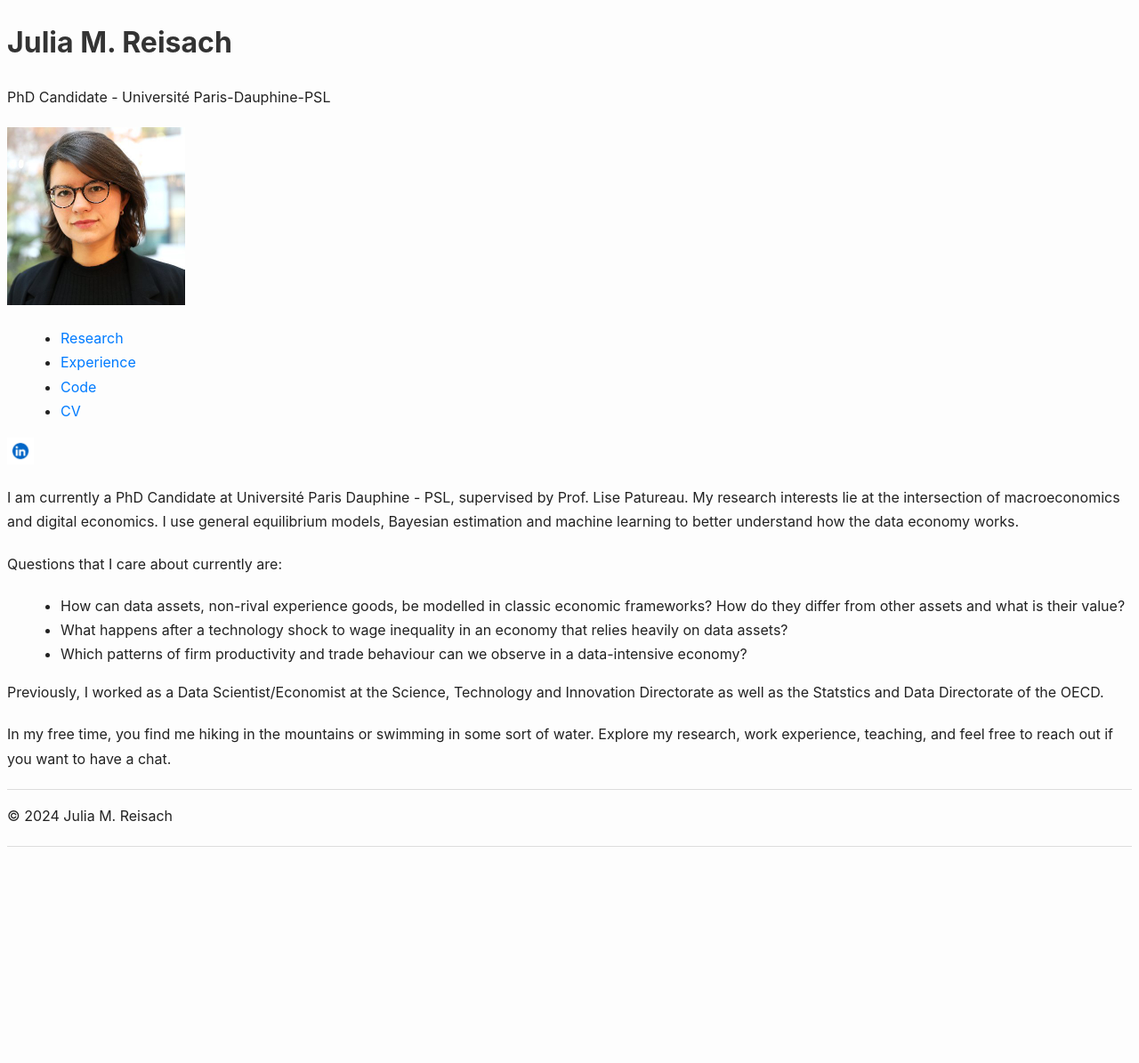
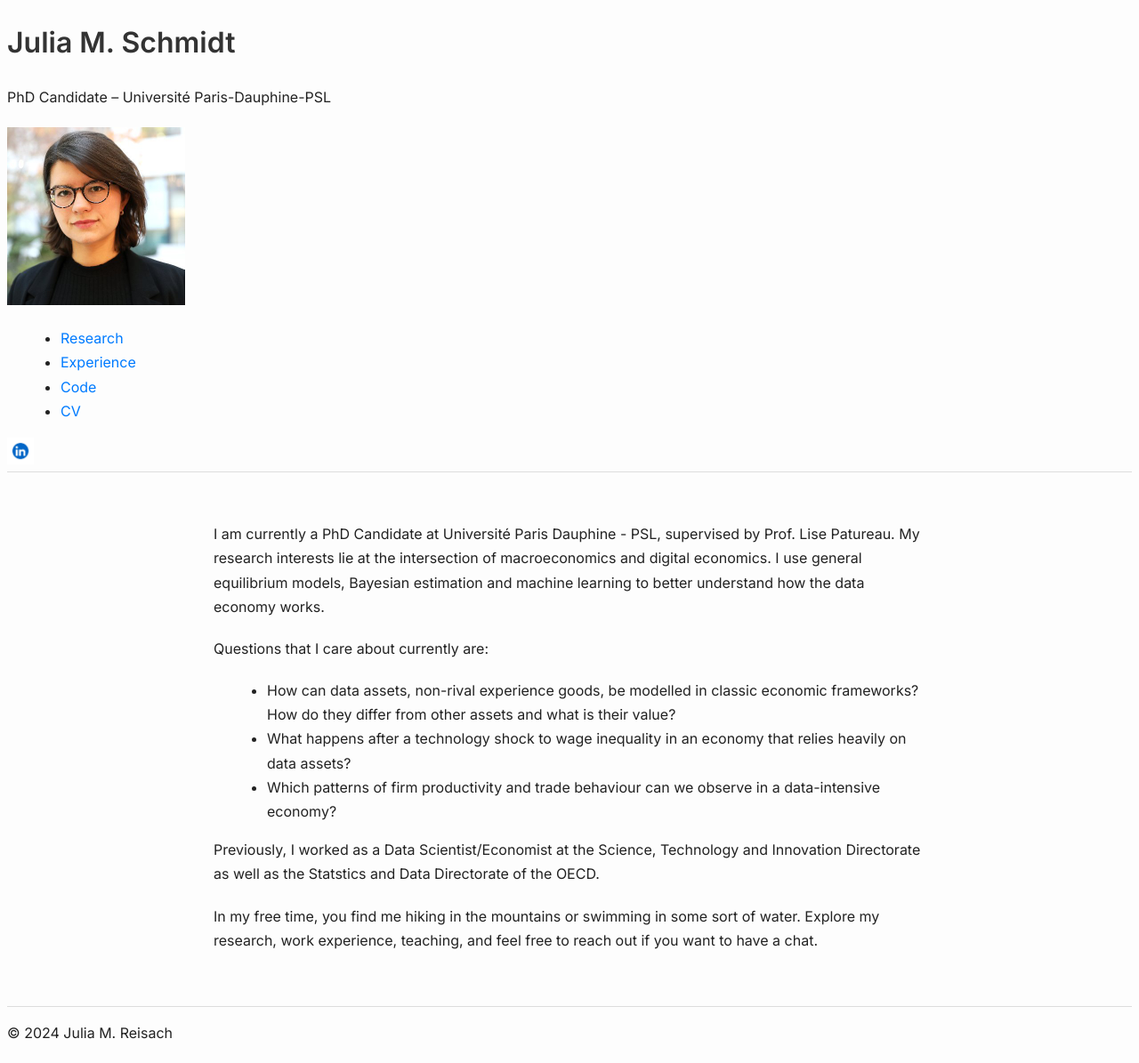
Before and after one commit to julia-m-schmidt/julia-m-schmidt.github.io, a Jekyll site: the page built from index.md, in a window 1280 px wide. Shown: the whole page at 89% size. Built offline with Jekyll 4.4.1, drawn with Linux system fonts in a browser that asks for light colours; before the commit the page ends 960 px from its top, so only the background shows below that.

Commit message:
Update default.html

```diff
--- a/_layouts/default.html
+++ b/_layouts/default.html
@@ -5,17 +5,19 @@
     <meta http-equiv="X-UA-Compatible" content="IE=edge">
     <meta name="viewport" content="width=device-width, initial-scale=1.0">
     <link rel="stylesheet" href="/assets/css/style.css">
+    <link href="https://fonts.googleapis.com/css2?family=Inter:wght@400;600&display=swap" rel="stylesheet">
     <title>{{ page.title }} - Julia M. Reisach</title>
 </head>
 <body>
+
     <header>
-        <h1>Julia M. Reisach</h1>
-        <p>PhD Candidate - Université Paris-Dauphine-PSL</p>
+        <h1>Julia M. Schmidt</h1>
+        <p>PhD Candidate – Université Paris-Dauphine-PSL</p>
 
-        <!-- Add Profile Picture -->
+        <!-- Profile Picture -->
         <img src="/assets/images/Photo_Schmidt_J.jpg" alt="Profile Picture" width="200">
 
-        <!-- Add Sections -->
+        <!-- Navigation Menu -->
         <nav>
             <ul>
                 <li><a href="/research/">Research</a></li>
@@ -31,13 +33,16 @@
                 <img src="/assets/images/linkedin-logo.jpg" alt="LinkedIn Profile" width="30">
             </a>
         </div>
+    </header>
 
-    <main>
+    <!-- Main Content Wrapper -->
+    <main class="container">
         {{ content }}
     </main>
 
     <footer>
         <p>&copy; 2024 Julia M. Reisach</p>
     </footer>
+
 </body>
 </html>
```
Lines whose indentation alone changed are shown as unchanged.
